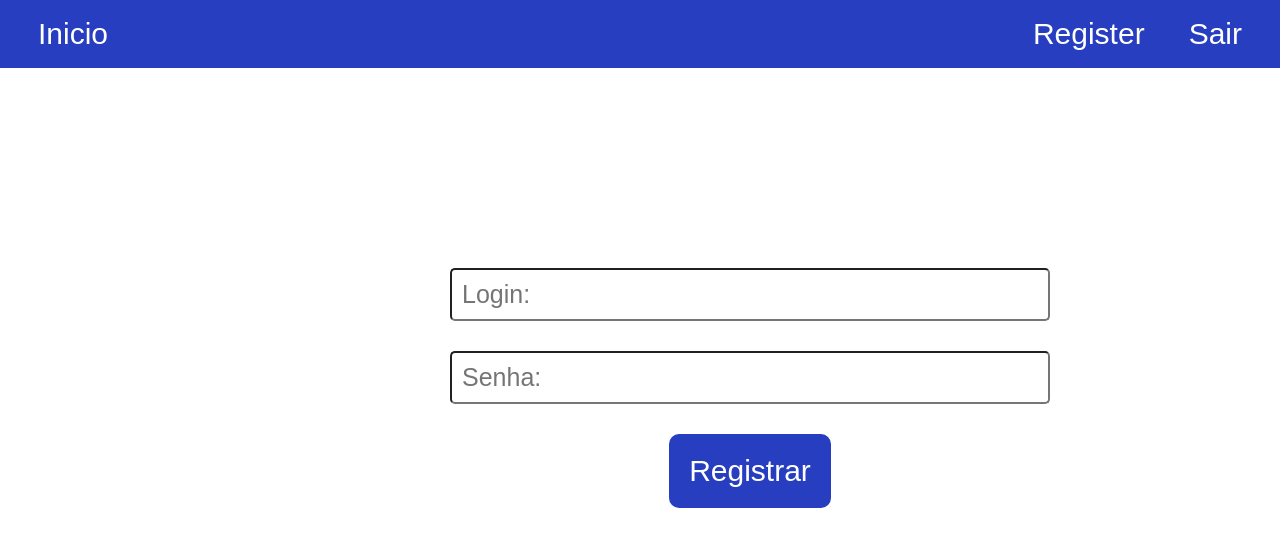
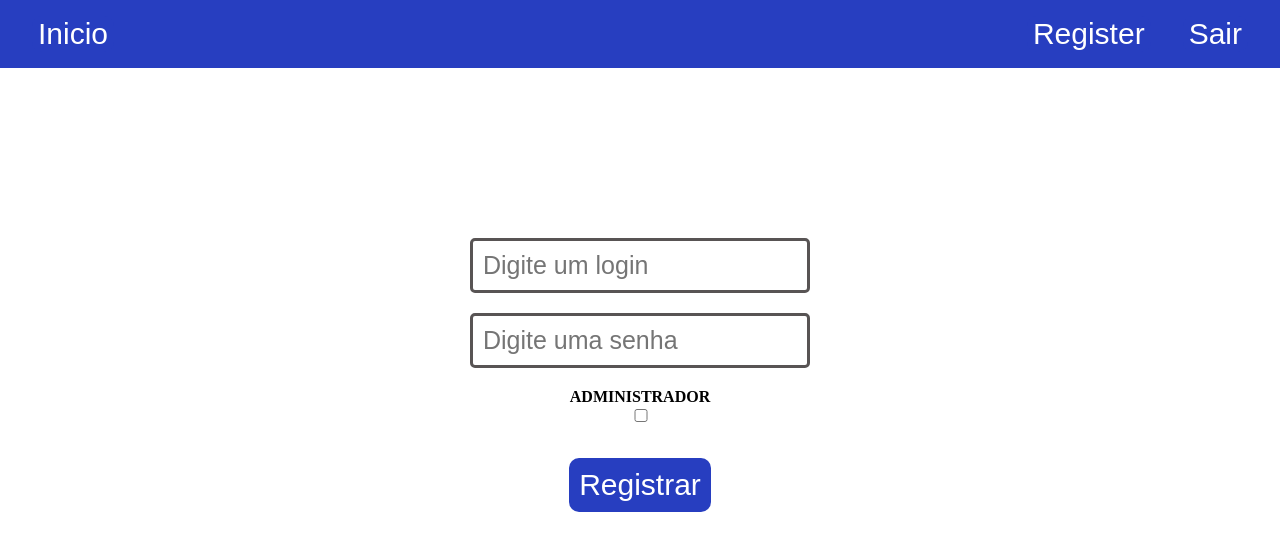
Before and after one commit to LucasAp-DEV/App.Front, a React (Create React App) app: page /register in a window 1280 px wide. Shown: the top 550 px of the page. Built offline with nearby package versions, Linux system fonts and the light colour scheme; sample sign-in values are in the browser's storage.

Commit message:
ADD USER

```diff
--- /dev/null
+++ b/src/api.js
@@ -0,0 +1,9 @@
+import axios from "axios";
+
+const token = localStorage.getItem('token');
+
+export const api = axios.create({
+    baseURL: 'http://localhost:8080/',
+    timeout: 3000,
+    headers: {'Authorization': `Bearer ${token}`}
+  });
--- /dev/null
+++ b/src/auth.js
@@ -0,0 +1,14 @@
+import { jwtDecode } from "jwt-decode";
+
+export const isAuthentication = () => {
+  const token = localStorage.getItem("token");
+
+  let decodToken = "";
+
+  if(token) {
+    decodToken = jwtDecode(token);
+  }
+
+  return token && decodToken.exp * 1000 > Date.now() ? true : false;
+
+};
--- a/src/auth.jsx
+++ /dev/null
@@ -1,33 +0,0 @@
-import { jwtDecode } from "jwt-decode";
-
-export const isAuthentication = () => {
-  const token = localStorage.getItem("token");
-  console.log(token);
-
-  let decodToken = "";
-
-  if(token) {
-    decodToken = jwtDecode(token);
-  }
-
-  //const currentTimestamp = Math.floor(Date.now() / 1000);
-  return token && decodToken.exp * 1000 > Date.now() ? true : false;
-
-};
-
-
-//import { jwtDecode } from "jwt-decode";
-
-//const isAuthentication = () => {
-
-//  const token = localStorage.getItem("token");
-//  console.log(token);
-
-//  const decodToken = jwtDecode(token);
-
-//  return (
-//    token && decodToken.exp * 1000 > Date.now() ? true : false
-// )
-//}
-
-//export default isAuthentication;
--- a/src/components/Button/Input.jsx
+++ b/src/components/Button/Input.jsx
@@ -1,8 +1,7 @@
 import './Input.css'
 
-const Input = ({label, inputName, errorMessage, value, onChange, type = "text", placeholder}) => {
+const Input = ({label, inputName, value, onChange, type = "text", placeholder}) => {
     return (
-        <div>
             <div>
                 <label for={inputName}>{label}</label>
                 <input
@@ -14,12 +13,6 @@ const Input = ({label, inputName, errorMessage, value, onChange, type = "text",
                     placeholder={placeholder}
                 />
             </div>
-            {
-                errorMessage ? (
-                    <p className='errorMessage'>{errorMessage}</p>
-                ) : <></>
-            }
-        </div>
     );
 }
 
--- a/src/components/LoginForm/LoginForm.css
+++ b/src/components/LoginForm/LoginForm.css
@@ -9,6 +9,7 @@
   width: 95%;
   margin-bottom: 35px;
   padding: 10px;
+  border: 3px solid #a8a7a7;
 }
 
 .formContainer1 p {
--- a/src/components/LoginForm/LoginForm.jsx
+++ b/src/components/LoginForm/LoginForm.jsx
@@ -8,6 +8,7 @@ const LoginForm = ({ login, password, onChangeLogin, onChangePassword, onSubmit
     <div className='formContainer1'>
       <Input
         placeholder='Login:'
+        type='text'
         name='LoginInput'
         value={login}
         onChange={onChangeLogin}
--- a/src/components/RegisterForm/RegisterForm.jsx
+++ b/src/components/RegisterForm/RegisterForm.jsx
@@ -1,37 +1,34 @@
-import { useState } from 'react';
 import Button from '../Button/Button';
 import Input from '../Button/Input';
 import './Registerform.css'
 
-const RegisterForm = ({login, password, onSubmit, onChangeLogin, onChangePassword}) => {
-
-    const [isAdmin, setIsAdmin] = useState(false);
-
+const RegisterForm = ({ login, password, role, onSubmit, onChangeLogin, onchangeRole, onChangePassword }) => {
 
     return (
         <div className='register'>
             <Input
-                    placeholder={"Login:"}
+                placeholder={"Digite um login"}
+                type='text'
                 name='LoginInput'
                 value={login}
                 onChange={onChangeLogin}
             />
             <Input
-                    placeholder={"Senha:"}
+                placeholder={"Digite uma senha"}
                 type='password'
                 name='passwordInput'
                 value={password}
                 onChange={onChangePassword}
             />
-
-                {/* <label name="ADMIN"> ADMIN ? </label>
-                <input name="ADMIN" type='checkbox' value={isAdmin} onChange={(e) => {
-                    const value = e.target.value;
-                    setIsAdmin((state) => !state)
-                    console.log(value);
-
-                }} /> */}
-
+            <label className='role-label'>
+                <strong>ADMINISTRADOR</strong>
+            </label>
+            <Input
+                type='checkbox'
+                name='roleInput'
+                value={role}
+                onChange={onchangeRole}
+            />
             <p>
                 <Button onClick={onSubmit} text='Registrar' />
             </p>
--- a/src/components/RegisterForm/Registerform.css
+++ b/src/components/RegisterForm/Registerform.css
@@ -1,15 +1,25 @@
 .register {
-    width: 600px;
-    margin-top: 200px;
-    margin-left: 450px;
+  width: 400px;
+  margin: 150px auto;
   text-align: center;
+  padding: 20px;
 }
 
 .register input {
-    display: flex;
-    width: 100%;
-    margin-bottom: 30px;
+  width: calc(100% - 20px);
+  margin-bottom: 20px;
   padding: 10px;
+  border: 3px solid #585454;
+  border-radius: 5px;
+  box-sizing: border-box;
+}
+
+.register label {
+  margin-bottom: 10px;
+}
+
+.register strong {
+  font-weight: bold;
 }
 
 .register p {
@@ -17,5 +27,5 @@
 }
 
 .register button {
-    padding: 20px;
+  padding: 10px;
 }
--- /dev/null
+++ b/src/pages/Register/Register.css
@@ -0,0 +1,11 @@
+.error {
+    padding: 10px 50px;
+    font-size: 21px;
+    background-color: #ff0000e7;
+    color: #ffffff;
+    border-radius: 10px;
+    position: absolute;
+    top: 80%;
+    left: 50%;
+    transform: translate(-50%, -50%);
+  }
--- a/src/pages/Register/Register.jsx
+++ b/src/pages/Register/Register.jsx
@@ -1,13 +1,65 @@
-import React from 'react'
 import RegisterForm from '../../components/RegisterForm/RegisterForm'
+import './Register.css'
+import { useState } from 'react';
+import { api } from '../../api';
 
 const Register = () => {
+
+  const [login, setLogin] = useState();
+  const [password, setPassword] = useState();
+  const [role, setRole] = useState('USER');
+  const [errorRegister, setErrorRegister] = useState();
+
+  const onChangeLogin = (event) => {
+    setLogin(event.target.value)
+  }
+
+  const onChangePassword = (event) => {
+    setPassword(event.target.value)
+  }
+
+  const onChangeRole = () => {
+    setRole((currentRole) => (currentRole === 'USER' ? 'ADMIN' : 'USER'));
+  }
+
+  const onSubmit = async (event) => {
+    event.preventDefault();
+
+    try {
+      const response = await api.post('auth/register', {
+          login,
+          password,
+          role,
+        },
+      );
+
+      console.log('Cadastro bem-sucedido:', response.data);
+      setErrorRegister('Registrado com Sucesso');
+
+    } catch (error) {
+      setErrorRegister('Erro de cadastro');
+      console.error('Erro no cadastro:', error);
+    }
+
+    console.log(login, password, role);
+  }
 
   return (
     <div>
       <RegisterForm
+        login={login}
+        password={password}
+        role={role}
+        onChangeLogin={onChangeLogin}
+        onChangePassword={onChangePassword}
+        onchangeRole={onChangeRole}
+        onSubmit={onSubmit}
       />
+      <div>
+        {errorRegister && <p className="error">{errorRegister}</p> }
+      </div>
     </div>
+
   )
 }
 
```
Lines whose indentation alone changed are shown as unchanged.
